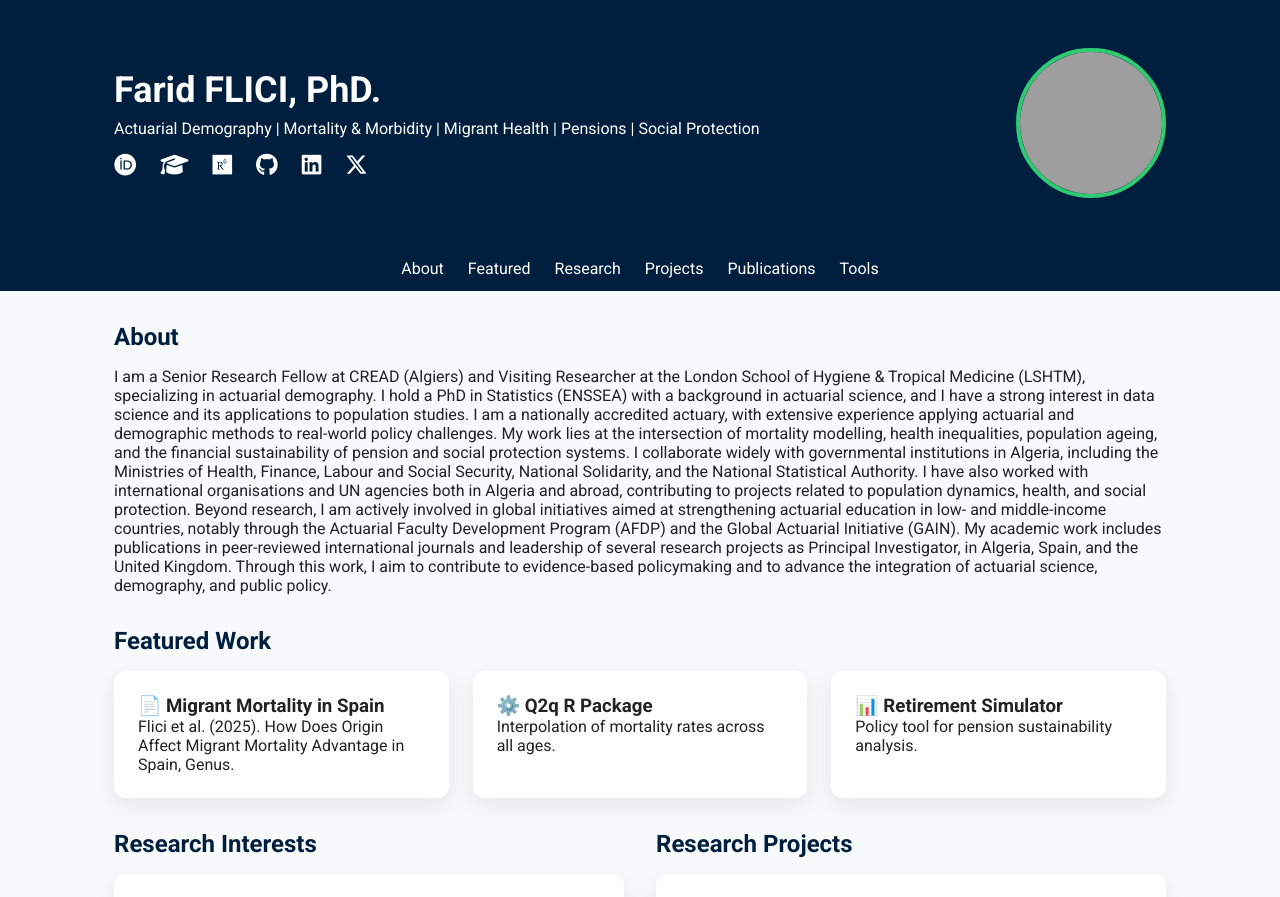
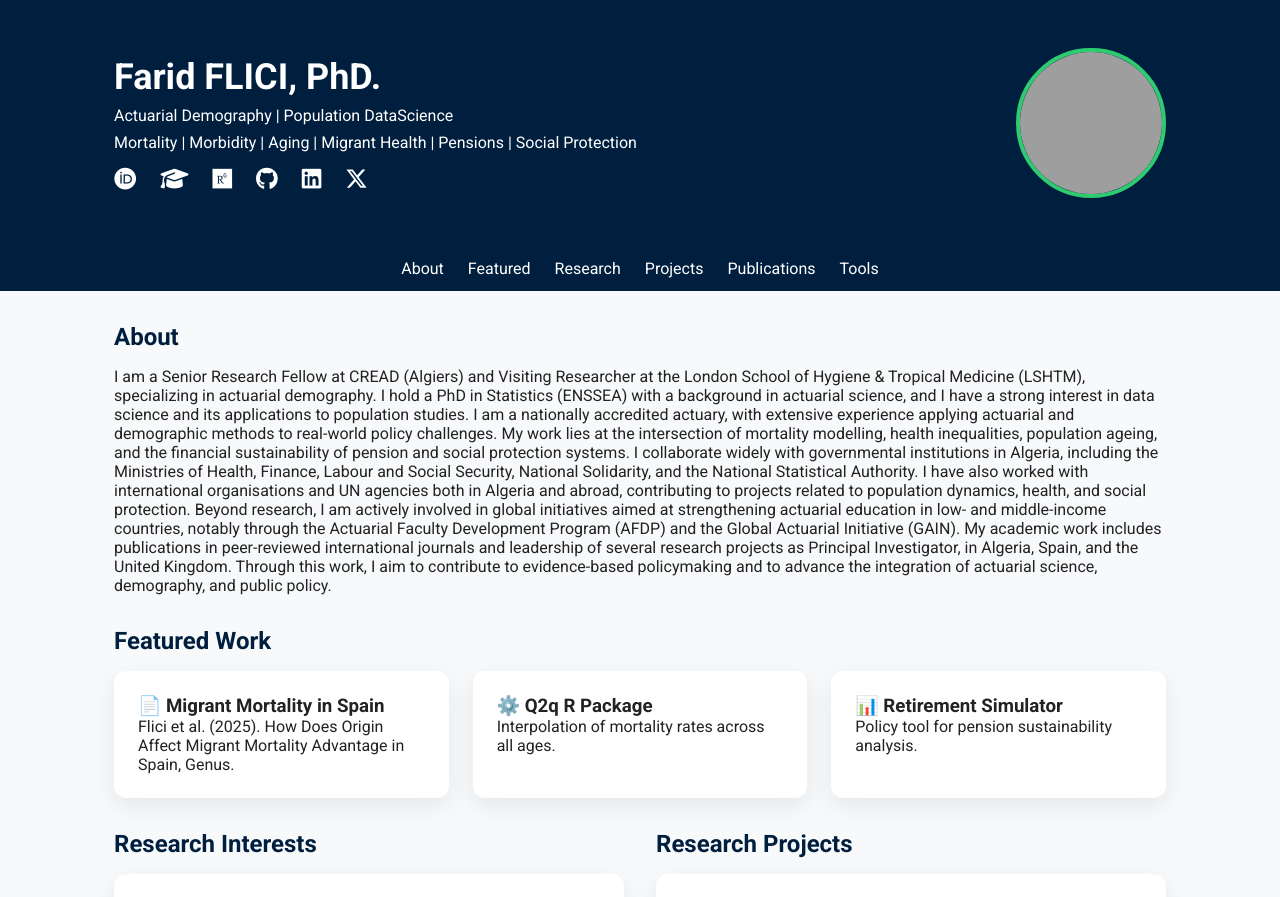
Before and after one commit to Farid-FLICI/farid-flici.github.io, a Jekyll site: the page index2.html, which Jekyll copies as it is, in a window 1280 px wide and 900 px high. Shown: the top 897 px of the window. Built offline with Jekyll 4.4.1, drawn with Linux system fonts in a browser that asks for light colours; grey boxes are pictures that could not be loaded.

Commit message:
Update index2.html

```diff
--- a/index2.html
+++ b/index2.html
@@ -195,8 +195,10 @@ footer{
 <div class="container hero">
 <div class="hero-text">
 <h1>Farid FLICI, PhD.</h1>
-<p class="subtitle">Actuarial Demography | Mortality & Morbidity | Migrant Health | Pensions | Social Protection</p>
-
+<p class="subtitle">Actuarial Demography | Population DataScience</p>
+<div>
+<p class="subtitle"> Mortality | Morbidity | Aging | Migrant Health | Pensions | Social Protection</p>
+</div>
 <div class="social-icons">
   <a href="https://orcid.org/0000-0002-1954-2120" target="_blank" class="icon orcid">
     <i class="fab fa-orcid"></i>
```
